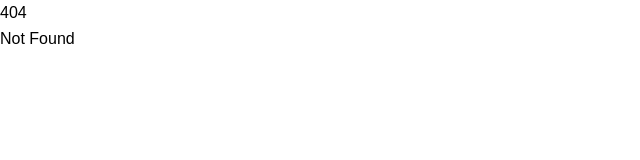
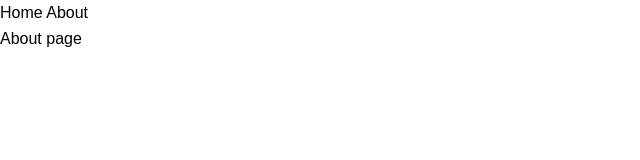
Before and after one commit to tom-nightingale/sveltekit-tailwind-starter, a SvelteKit app: page /about in a window 1280 px wide. Before the commit this address had no page. Shown: the top 160 px of the page, without its empty margins (0-640 px from the left). Built offline with nearby package versions, Linux system fonts and the light colour scheme.

Commit message:
feat(Routing): Add sub-route

```diff
--- a/src/routes/+layout.svelte
+++ b/src/routes/+layout.svelte
@@ -2,4 +2,6 @@
     import "../styles/app.css";
 </script>
 
+<a data-sveltekit-prefetch href="/">Home</a>
+<a data-sveltekit-prefetch href="about">About</a>
 <slot />
--- a/src/routes/+page.svelte
+++ b/src/routes/+page.svelte
@@ -2,6 +2,7 @@
     import type { PageData } from "./$types";
     import Button from '../components/_shared/Button/Button.svelte'
 
+    /** @type {import('./$types').PageData} */
     export let data: PageData;
     let launches = data.result.data.launchesPast;
 </script>
--- /dev/null
+++ b/src/routes/about/+page.svelte
@@ -0,0 +1 @@
+<h1>About page</h1>
```
